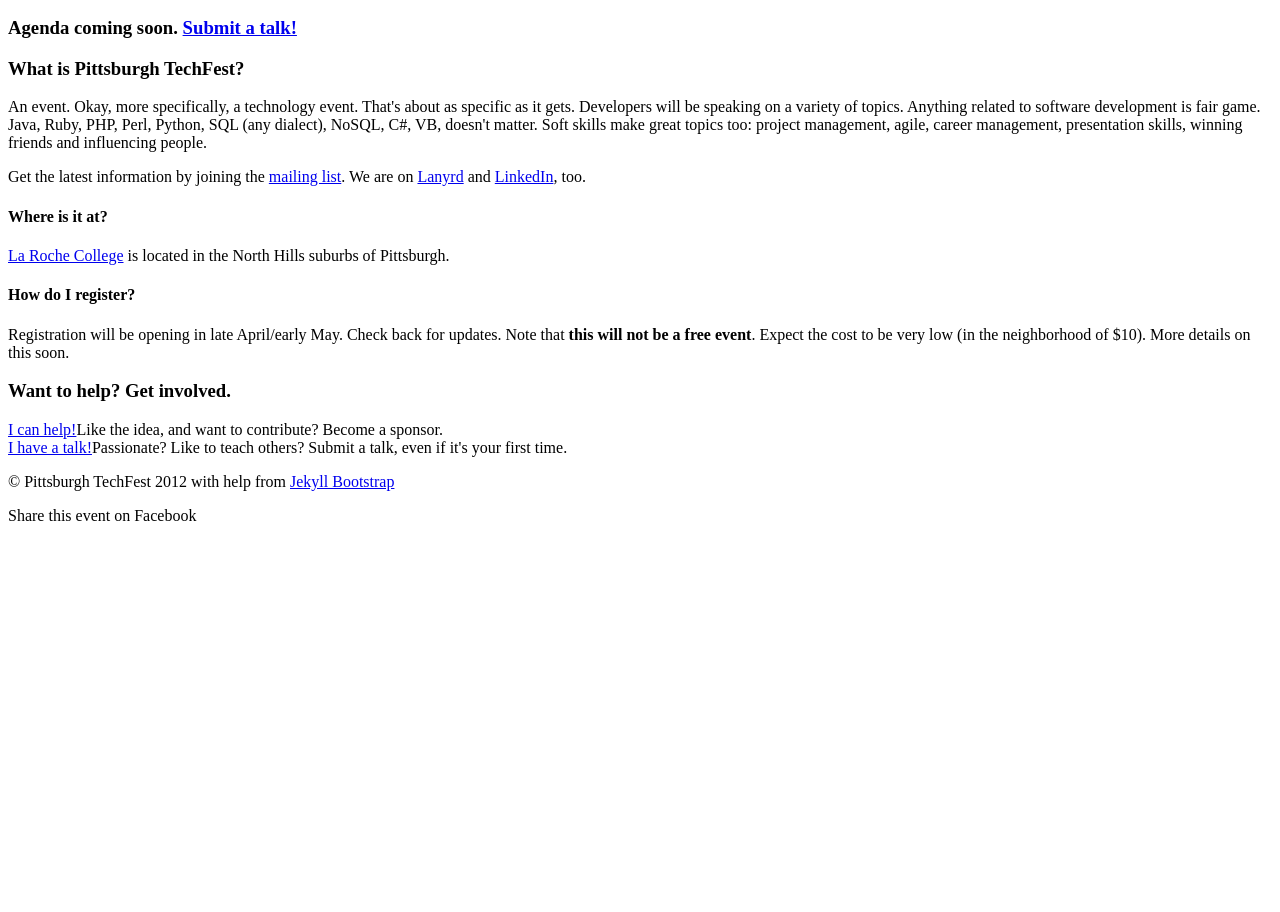
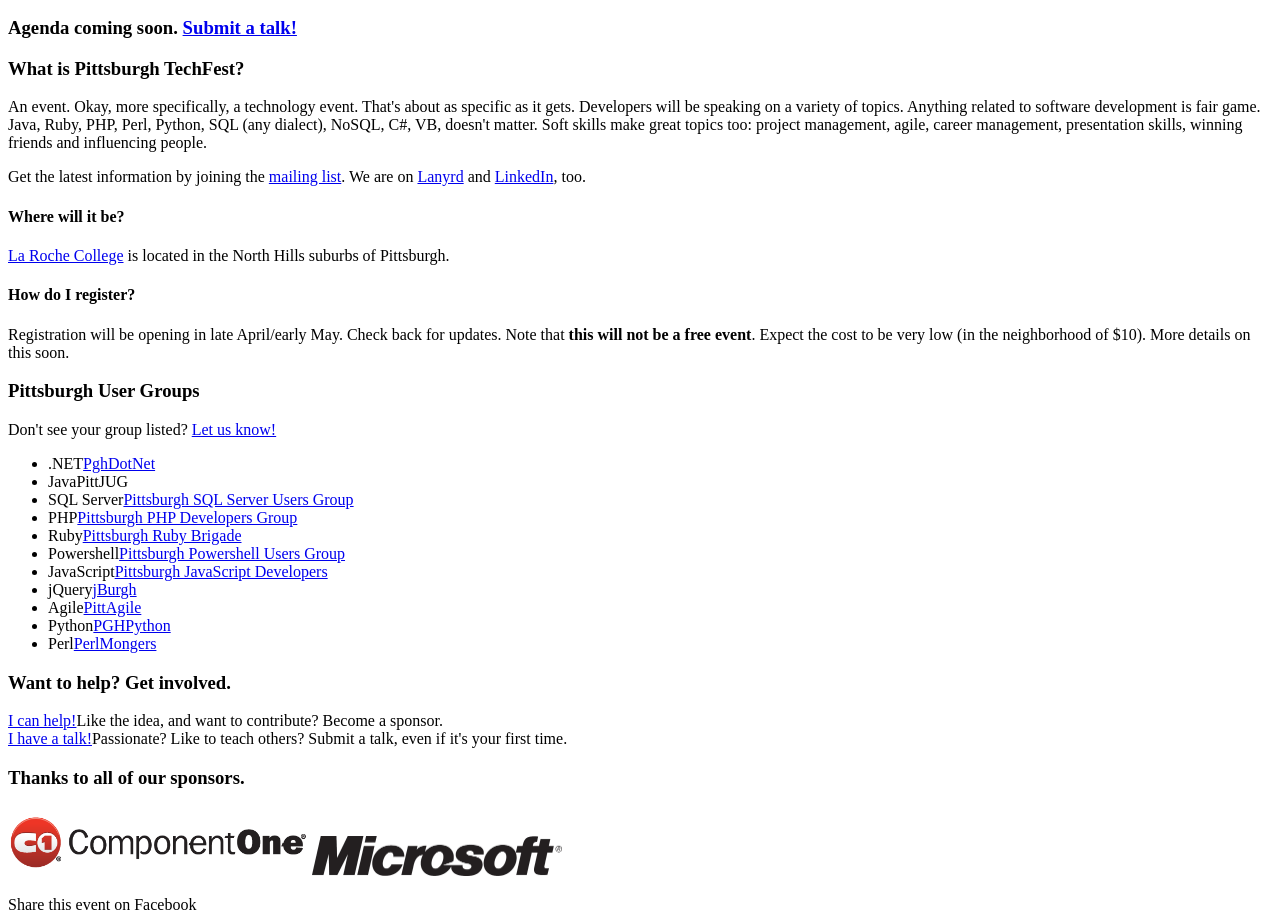
Before and after one commit to PghTechFest/pghtechfest.github.com, a Jekyll site: the page built from index.md, in a window 1280 px wide. Shown: the part 553-1465 px from the top of the page. Built offline with Jekyll 4.4.1, drawn with Linux system fonts in a browser that asks for light colours; some web fonts are replaced; before the commit the page ends 1094 px from its top, so only the background shows below that; some of the changed text lies outside the part shown; grey boxes are pictures that could not be loaded.

Commit message:
Added sponsors and user groups to the main page.

```diff
--- a/_includes/themes/pghtechfest/default.html
+++ b/_includes/themes/pghtechfest/default.html
@@ -52,13 +52,11 @@
         </div>
 
         <footer>
-          <p>&copy; {{ site.author.name }} 2012
-            with help from <a href="http://jekyllbootstrap.com" target="_blank" title="The Definitive Jekyll Blogging Framework">Jekyll Bootstrap</a>
-          </p>
           <p>
               <a name="fb_share" type="button"
-  		       share_url="{{ HOME_PATH }}">Share this event on Facebook</a>
-  		    </p>
+             share_url="{{ HOME_PATH }}">Share this event on Facebook</a>
+          </p>
+          <p>&copy; {{ site.author.name }} 2012<br/>site design by <a href="http://www.johncoder.com/"><img src="https://si0.twimg.com/profile_images/1435806252/1310334888255_reasonably_small.jpg" />johncoder</a></p>
         </footer>
 
       </div> <!-- /container -->
--- a/index.md
+++ b/index.md
@@ -27,13 +27,35 @@
 
 	<p>Get the latest information by joining the <a href="https://groups.google.com/forum/#!forum/pghtechfest">mailing list</a>. We are on <a href="http://lanyrd.com/2012/pghtechfest/">Lanyrd</a> and <a href="http://linkd.in/Hkw1M5">LinkedIn</a>, too.</p>
 
-	<h4>Where is it at?</h4>
+	<h4>Where will it be?</h4>
 
 	<p><a href="http://www.laroche.edu/about-LRC/directions.asp">La Roche College</a> is located in the North Hills suburbs of Pittsburgh.</p>
 
 	<h4>How do I register?</h4>
 
 	<p>Registration will be opening in late April/early May. Check back for updates. Note that <strong>this will not be a free event</strong>. Expect the cost to be very low (in the neighborhood of $10). More details on this soon.</p>
+</div>
+
+<div class="user-groups">
+	<h3>Pittsburgh User Groups</h3>
+
+	<p>
+		Don't see your group listed? <a href="mailto:ekepes@gmail.com">Let us know!</a>
+	</p>
+
+	<ul>
+		<li><span class="topic">.NET</span><a href="http://pghdotnet.org/">PghDotNet</a></li>
+		<li><span class="topic">Java</span>PittJUG</li>
+		<li><span class="topic">SQL Server</span><a href="http://pitssug.sqlpass.org/Home.aspx">Pittsburgh SQL Server Users Group</a></li>
+		<li><span class="topic">PHP</span><a href="http://www.meetup.com/Pittsburgh-PHP-Developers-Group/">Pittsburgh PHP Developers Group</a></li>
+		<li><span class="topic">Ruby</span><a href="http://pghrb.heroku.com/">Pittsburgh Ruby Brigade</a></li>
+		<li><span class="topic">Powershell</span><a href="http://powershellgroup.org/Pittsburgh.PA">Pittsburgh Powershell Users Group</a></li>
+		<li><span class="topic">JavaScript</span><a href="http://www.meetup.com/Pittsburgh-JavaScript-Developers/">Pittsburgh JavaScript Developers</a></li>
+		<li><span class="topic">jQuery</span><a href="http://jburgh.com/">jBurgh</a></li>
+		<li><span class="topic">Agile</span><a href="http://www.meetup.com/PittsburghAgile/">PittAgile</a></li>
+		<li><span class="topic">Python</span><a href="http://pghpython.org/">PGHPython</a></li>
+		<li><span class="topic">Perl</span><a href="http://www.pm.org/">PerlMongers</a></li>
+	</ul>
 </div>
 
 <div class="clear"></div>
@@ -63,7 +85,11 @@
 
 <div class="clear"></div>
 
-
+<div class="sponsors">
+	<h3>Thanks to all of our sponsors.</h3>
+	<a href="http://www.componentone.com/"><img src="/assets/themes/pghtechfest/images/componentone_logo_horizonal_black.png" alt="Component One" width="300" /></a>
+	<a href="http://www.microsoft.com/"><img src="/assets/themes/pghtechfest/images/Microsoft_Logo_Web.png" alt="Microsoft" width="250" /></a>
+</div>
 
 
 <!--
```
Also changed, not shown: Sponsors.md (+1 -1 lines), assets/themes/pghtechfest/css/style.css (+51 -5 lines), assets/themes/pghtechfest/images/Microsoft_Logo_Web.jpg (added), assets/themes/pghtechfest/images/Microsoft_Logo_Web.png (added), assets/themes/pghtechfest/images/componentone_logo_horizonal_black.png (added).
